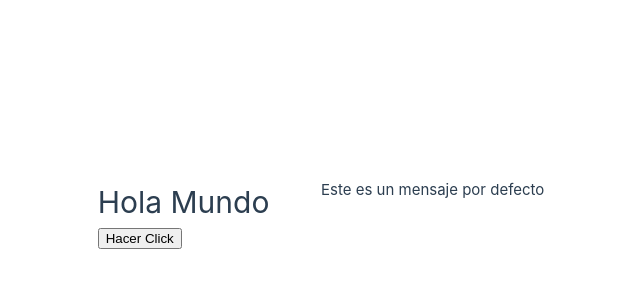
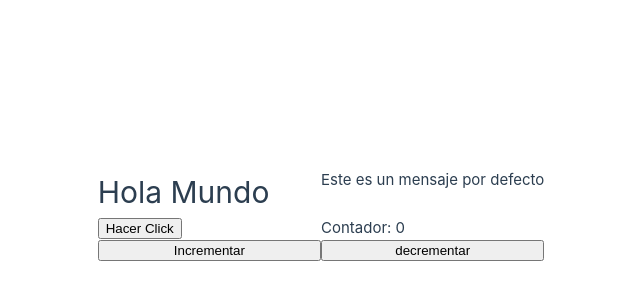
Before and after one commit to joselautaro/CursoVue---Primer-App, a Vue app: page / in a window 1280 px wide. Shown: the part 186-486 px from the top of the page, without its empty margins (319-959 px from the left). Built offline with nearby package versions, Linux system fonts and the light colour scheme.

Commit message:
Contador

```diff
--- a/src/App.vue
+++ b/src/App.vue
@@ -4,6 +4,7 @@
 import Hijo5 from './components/Props/Hijo5.vue';
 import Hijo6 from './components/Props/Hijo6.vue';
 import Padre6 from './components/Props/Padre6.vue';
+import Ejemplo1 from './components/ProgramacionReactiva/Ejemplo1.vue';
 </script>
 
 <template>
@@ -21,6 +22,7 @@ import Padre6 from './components/Props/Padre6.vue';
   <h1>Hola Mundo</h1>
   <Hijo5/>
   <Padre6/>
+  <Ejemplo1/>
 </template>
 
 <style scoped>
--- /dev/null
+++ b/src/components/ProgramacionReactiva/Ejemplo1.vue
@@ -0,0 +1,33 @@
+<template>
+
+    <p>Contador: {{ count }}</p>
+
+    <button @click="increment">Incrementar</button>
+    <button @click="decrementar">decrementar</button>
+
+</template>
+
+<script setup>
+
+        import {ref} from 'vue';
+
+        const count = ref(0);
+
+        const increment = () =>{
+            count.value++
+        }
+
+        function decrementar(){
+            count.value--;
+            if(count.value <0){
+                count.value = 0;
+            }
+        }
+
+        // const decrementar = () =>{
+        //     if(count.value > 0){
+        //         count.value--
+        //     }
+        // }
+
+</script>
```
